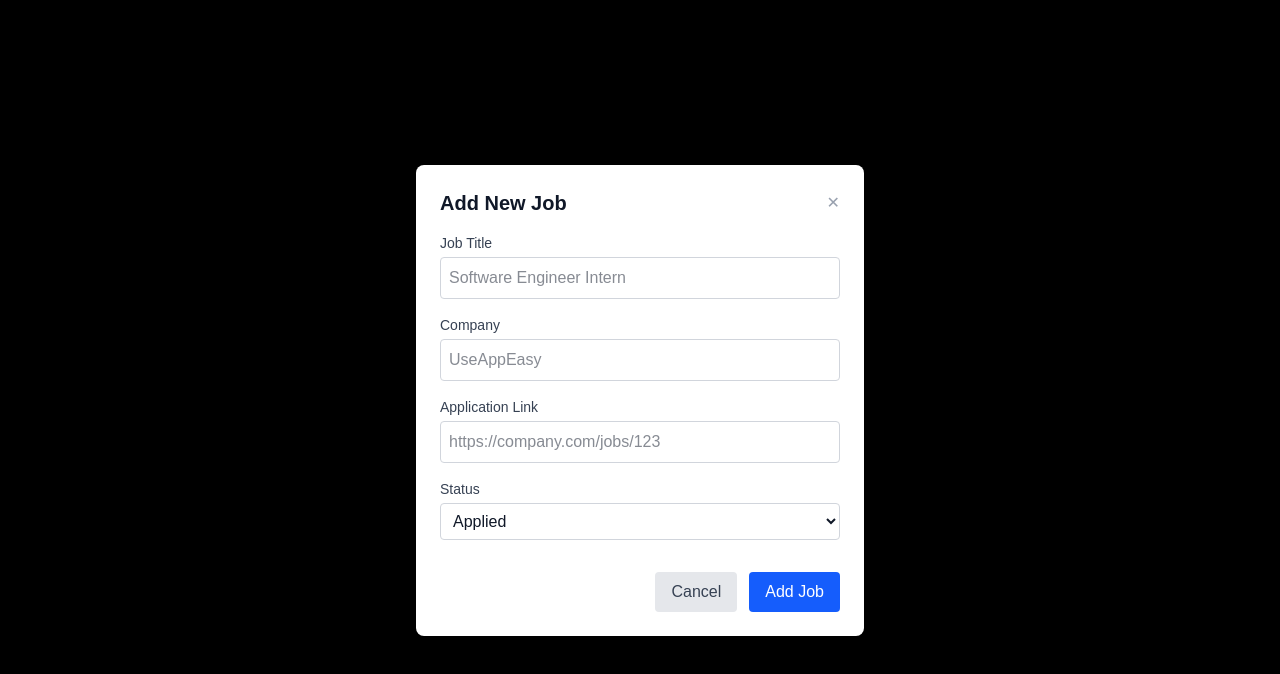
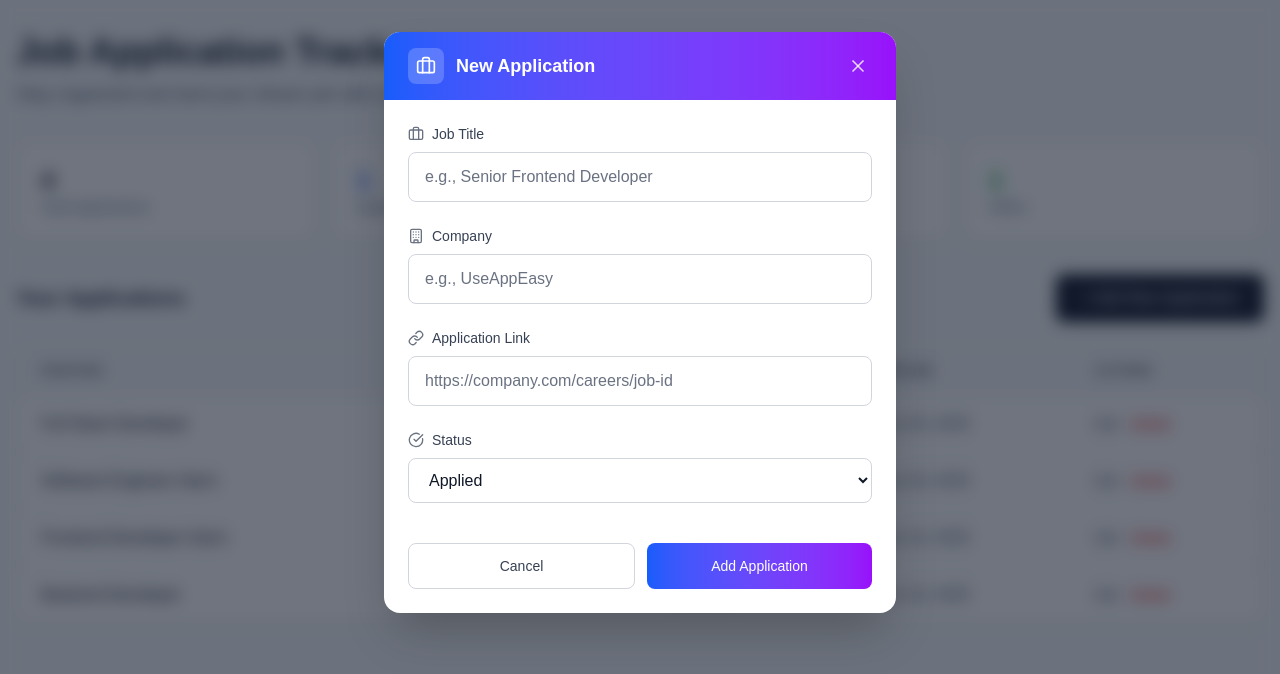
Before and after one commit to MikeTemi/job-tracker, a Next.js app: page / in a window 1280 px wide. Both pictures are taken after a click on the button "+ Add New Application". Shown: the top 674 px of the page. Built offline with nearby package versions, Linux system fonts and the light colour scheme.

Commit message:
feat: refactor AddJobForm to use react-hook-form and Zod for validation

```diff
--- a/src/components/AddJobForm.tsx
+++ b/src/components/AddJobForm.tsx
@@ -1,7 +1,28 @@
 'use client';
 
-import { useEffect, useState } from 'react';
+import { useEffect } from 'react';
+import { useForm } from 'react-hook-form';
+import { zodResolver } from '@hookform/resolvers/zod';
+import { z } from 'zod';
+import { X, Loader2, Briefcase, Building, Link, CheckCircle } from 'lucide-react';
 import { JobStatus, Job } from '@/types/job';
+
+// Professional Zod validation schema
+const jobSchema = z.object({
+  title: z.string()
+    .min(1, 'Job title is required')
+    .max(100, 'Job title must be less than 100 characters')
+    .regex(/^[a-zA-Z0-9\s\-\.]+$/, 'Job title contains invalid characters'),
+  company: z.string()
+    .min(1, 'Company name is required')
+    .max(50, 'Company name must be less than 50 characters'),
+  applicationLink: z.string()
+    .url('Please enter a valid URL')
+    .min(1, 'Application link is required'),
+  status: z.nativeEnum(JobStatus)
+});
+
+type JobFormData = z.infer<typeof jobSchema>;
 
 interface AddJobFormProps {
   isOpen: boolean;
@@ -11,196 +32,199 @@ interface AddJobFormProps {
 }
 
 export default function AddJobForm({ isOpen, onClose, onJobAdded, editJob }: AddJobFormProps) {
-  const [title, setTitle] = useState('');
-  const [company, setCompany] = useState('');
-  const [applicationLink, setApplicationLink] = useState('');
-  const [status, setStatus] = useState<JobStatus>(JobStatus.APPLIED);
-  const [isSubmitting, setIsSubmitting] = useState(false);
-  const [error, setError] = useState('');
+  const isEditMode = !!editJob;
 
-  // Determine if we're in edit mode
-  const isEditMode = !!editJob;
+  const {
+    register,
+    handleSubmit,
+    formState: { errors, isSubmitting },
+    reset,
+    setValue
+  } = useForm<JobFormData>({
+    resolver: zodResolver(jobSchema),
+    defaultValues: {
+      title: '',
+      company: '',
+      applicationLink: '',
+      status: JobStatus.APPLIED
+    }
+  });
 
   // Pre-populate form when editing
   useEffect(() => {
     if (editJob) {
-      setTitle(editJob.title);
-      setCompany(editJob.company);
-      setApplicationLink(editJob.applicationLink);
-      setStatus(editJob.status);
+      setValue('title', editJob.title);
+      setValue('company', editJob.company);
+      setValue('applicationLink', editJob.applicationLink);
+      setValue('status', editJob.status);
     } else {
-      //Reset form when adding new job
-      setTitle('');
-      setCompany('');
-      setApplicationLink('');
-      setStatus(JobStatus.APPLIED);
+      reset();
     }
-    setError('');
-  }, [editJob]);
+  }, [editJob, setValue, reset]);
 
-  const handleSubmit = async (e: React.FormEvent) => {
-    e.preventDefault();
-
-    if (!title || !company || !applicationLink) {
-      setError('Please fill in all fields');
-      return;
-    }
-
+  const onSubmit = async (data: JobFormData) => {
     try {
-      setIsSubmitting(true);
-      setError('');
-
-      // Choose API endpoint and method based on mode
       const url = isEditMode ? `/api/jobs/${editJob.id}` : '/api/jobs';
       const method = isEditMode ? 'PUT' : 'POST';
 
       const response = await fetch(url, {
-        method: method,
-        headers: {
-          'Content-Type': 'application/json',
-        },
-        body: JSON.stringify({
-          title,
-          company,
-          applicationLink,
-          status,
-        }),
+        method,
+        headers: { 'Content-Type': 'application/json' },
+        body: JSON.stringify(data),
       });
 
-      const data = await response.json();
+      const result = await response.json();
 
-      if (data.success) {
-        // Reset form
-        setTitle('');
-        setCompany('');
-        setApplicationLink('');
-        setStatus(JobStatus.APPLIED);
-
-        // Refresh jobs and close modal
+      if (result.success) {
+        reset();
         onJobAdded();
         onClose();
       } else {
-        setError(data.error || `Failed to ${isEditMode ? 'update' : 'add'} job`);
+        throw new Error(result.error || 'Operation failed');
       }
-    } catch (err) {
-      setError('An error occurred');
-    } finally {
-      setIsSubmitting(false);
+    } catch (error) {
+      console.error('Form submission error:', error);
     }
   };
 
   const handleClose = () => {
-    // Reset form
-    setTitle('');
-    setCompany('');
-    setApplicationLink('');
-    setStatus(JobStatus.APPLIED);
-    setError('');
+    reset();
     onClose();
   };
 
   if (!isOpen) return null;
 
   return (
-    <div className="fixed inset-0 z-50 bg-black bg-opacity-50 flex items-center justify-center p-4">
-      <div className="bg-white rounded-lg shadow-xl max-w-md w-full p-6">
-        <div className="flex justify-between items-center mb-4">
-          <h2 className="text-xl font-bold text-gray-900">
-            {isEditMode ? 'Edit Job Application' : 'Add New Job'}
-          </h2>
+    <div className="fixed inset-0 z-50 overflow-y-auto">
+      <div className="flex min-h-screen items-center justify-center px-4 pt-4 pb-20 text-center sm:block sm:p-0">
+        {/* Backdrop */}
+        <div
+          className="fixed inset-0 bg-gray-900/60 backdrop-blur-sm transition-opacity"
+          onClick={handleClose}
+        />
+
+        {/* Modal */}
+        <div className="relative inline-block transform overflow-hidden rounded-2xl bg-white text-left shadow-2xl transition-all sm:my-8 sm:w-full sm:max-w-lg">
+          {/* Header with gradient */}
+          <div className="bg-gradient-to-r from-blue-600 to-purple-600 px-6 py-4">
+            <div className="flex items-center justify-between">
+              <div className="flex items-center space-x-3">
+                <div className="rounded-lg bg-white/20 p-2">
+                  <Briefcase className="h-5 w-5 text-white" />
+                </div>
+                <h3 className="text-lg font-semibold text-white">
+                  {isEditMode ? 'Edit Application' : 'New Application'}
+                </h3>
+              </div>
               <button
                 onClick={handleClose}
-            className="text-gray-400 hover:text-gray-600"
+                className="rounded-lg p-1 text-white/80 hover:bg-white/20 hover:text-white transition-colors"
               >
-            ✕
+                <X className="h-5 w-5" />
               </button>
             </div>
+          </div>
 
-        {error && (
-          <div className="mb-4 p-3 bg-red-100 border border-red-300 text-red-700 rounded">
-            {error}
-          </div>
-        )}
-
-        <form onSubmit={handleSubmit} className="space-y-4">
-          <div>
-            <label className="block text-sm font-medium text-gray-700 mb-1">
-              Job Title
+          {/* Form */}
+          <form onSubmit={handleSubmit(onSubmit)} className="px-6 py-6 space-y-6">
+            {/* Job Title */}
+            <div className="space-y-2">
+              <label className="flex items-center space-x-2 text-sm font-medium text-gray-700">
+                <Briefcase className="h-4 w-4 text-gray-500" />
+                <span>Job Title</span>
               </label>
               <input
+                {...register('title')}
                 type="text"
-              value={title}
-              onChange={(e) => setTitle(e.target.value)}
-              className="w-full p-2 border border-gray-300 rounded focus:outline-none focus:ring-2 focus:ring-blue-500 text-gray-900"
-              placeholder="Software Engineer Intern"
-              required
+                className="w-full rounded-lg border border-gray-300 px-4 py-3 text-gray-900 placeholder-gray-500 focus:border-blue-500 focus:outline-none focus:ring-2 focus:ring-blue-500/20 transition-colors"
+                placeholder="e.g., Senior Frontend Developer"
               />
+              {errors.title && (
+                <p className="text-sm text-red-600">{errors.title.message}</p>
+              )}
             </div>
 
-          <div>
-            <label className="block text-sm font-medium text-gray-700 mb-1">
-              Company
+            {/* Company */}
+            <div className="space-y-2">
+              <label className="flex items-center space-x-2 text-sm font-medium text-gray-700">
+                <Building className="h-4 w-4 text-gray-500" />
+                <span>Company</span>
               </label>
               <input
+                {...register('company')}
                 type="text"
-              value={company}
-              onChange={(e) => setCompany(e.target.value)}
-              className="w-full p-2 border border-gray-300 rounded focus:outline-none focus:ring-2 focus:ring-blue-500 text-gray-900"
-              placeholder="UseAppEasy"
-              required
+                className="w-full rounded-lg border border-gray-300 px-4 py-3 text-gray-900 placeholder-gray-500 focus:border-blue-500 focus:outline-none focus:ring-2 focus:ring-blue-500/20 transition-colors"
+                placeholder="e.g., UseAppEasy"
               />
+              {errors.company && (
+                <p className="text-sm text-red-600">{errors.company.message}</p>
+              )}
             </div>
 
-          <div>
-            <label className="block text-sm font-medium text-gray-700 mb-1">
-              Application Link
+            {/* Application Link */}
+            <div className="space-y-2">
+              <label className="flex items-center space-x-2 text-sm font-medium text-gray-700">
+                <Link className="h-4 w-4 text-gray-500" />
+                <span>Application Link</span>
               </label>
               <input
+                {...register('applicationLink')}
                 type="url"
-              value={applicationLink}
-              onChange={(e) => setApplicationLink(e.target.value)}
-              className="w-full p-2 border border-gray-300 rounded focus:outline-none focus:ring-2 focus:ring-blue-500 text-gray-900"
-              placeholder="https://company.com/jobs/123"
-              required
+                className="w-full rounded-lg border border-gray-300 px-4 py-3 text-gray-900 placeholder-gray-500 focus:border-blue-500 focus:outline-none focus:ring-2 focus:ring-blue-500/20 transition-colors"
+                placeholder="https://company.com/careers/job-id"
               />
+              {errors.applicationLink && (
+                <p className="text-sm text-red-600">{errors.applicationLink.message}</p>
+              )}
             </div>
 
-          <div>
-            <label className="block text-sm font-medium text-gray-700 mb-1">
-              Status
+            {/* Status */}
+            <div className="space-y-2">
+              <label className="flex items-center space-x-2 text-sm font-medium text-gray-700">
+                <CheckCircle className="h-4 w-4 text-gray-500" />
+                <span>Status</span>
               </label>
               <select
-              value={status}
-              onChange={(e) => setStatus(e.target.value as JobStatus)}
-              className="w-full p-2 border border-gray-300 rounded focus:outline-none focus:ring-2 focus:ring-blue-500 text-gray-900"
+                {...register('status')}
+                className="w-full rounded-lg border border-gray-300 px-4 py-3 text-gray-900 focus:border-blue-500 focus:outline-none focus:ring-2 focus:ring-blue-500/20 transition-colors"
               >
                 <option value={JobStatus.APPLIED}>Applied</option>
                 <option value={JobStatus.INTERVIEWING}>Interviewing</option>
                 <option value={JobStatus.OFFER}>Offer</option>
                 <option value={JobStatus.REJECTED}>Rejected</option>
               </select>
+              {errors.status && (
+                <p className="text-sm text-red-600">{errors.status.message}</p>
+              )}
             </div>
 
-          <div className="flex justify-end space-x-3 pt-4">
+            {/* Actions */}
+            <div className="flex space-x-3 pt-4">
               <button
                 type="button"
-              onClick={onClose}
-              className="px-4 py-2 text-gray-700 bg-gray-200 rounded hover:bg-gray-300"
+                onClick={handleClose}
+                className="flex-1 rounded-lg border border-gray-300 px-4 py-3 text-sm font-medium text-gray-700 hover:bg-gray-50 focus:outline-none focus:ring-2 focus:ring-gray-500/20 transition-colors"
               >
                 Cancel
               </button>
               <button
                 type="submit"
                 disabled={isSubmitting}
-              className="px-4 py-2 bg-blue-600 text-white rounded hover:bg-blue-700 disabled:opacity-50"
+                className="flex-1 rounded-lg bg-gradient-to-r from-blue-600 to-purple-600 px-4 py-3 text-sm font-medium text-white hover:from-blue-700 hover:to-purple-700 focus:outline-none focus:ring-2 focus:ring-blue-500/50 disabled:opacity-50 disabled:cursor-not-allowed transition-all"
               >
-              {isSubmitting
-               ? (isEditMode ? 'Updating...' : 'Adding...')
-               : (isEditMode ? 'Update Job' : 'Add Job')}
+                {isSubmitting ? (
+                  <div className="flex items-center justify-center space-x-2">
+                    <Loader2 className="h-4 w-4 animate-spin" />
+                    <span>{isEditMode ? 'Updating...' : 'Adding...'}</span>
+                  </div>
+                ) : (
+                  <span>{isEditMode ? 'Update Application' : 'Add Application'}</span>
+                )}
               </button>
             </div>
           </form>
         </div>
       </div>
+    </div>
   );
 }
```
Lines whose indentation alone changed are shown as unchanged.
